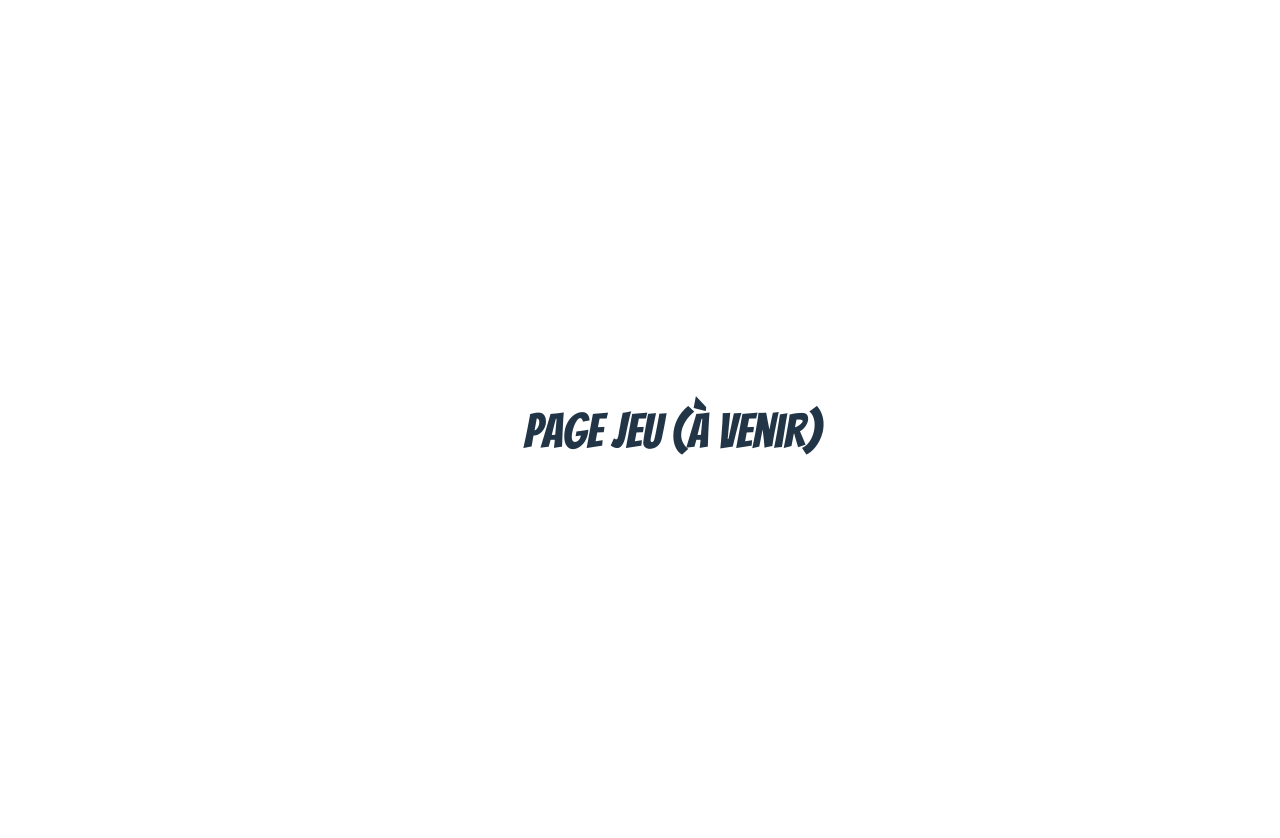
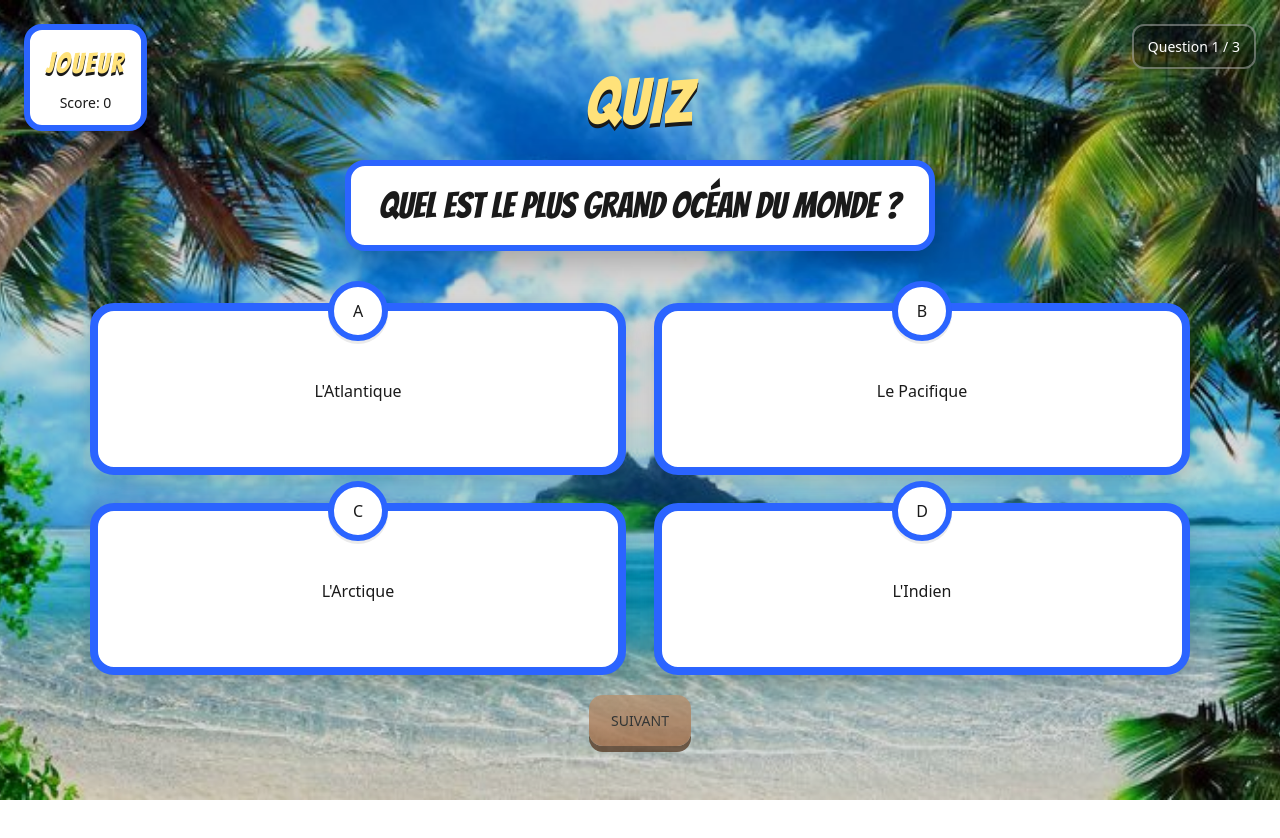
Before and after one commit to claraops/Quizz, a React (Vite) app: page /game in a window 1280 px wide. Shown: the top 838 px of the page. Built offline with nearby package versions, Linux system fonts and the light colour scheme.

Commit message:
close 4: page du quiz

```diff
--- a/src/pages/Game.jsx
+++ b/src/pages/Game.jsx
@@ -1,7 +1,306 @@
+import { useState } from 'react'
+import { useQuiz } from '../context/QuizContext.jsx'
+import beachImg from '../../images/Beach.jpeg'
+
 export default function Game() {
+  const mockQuestions = [
+    {
+      question: 'QUEL EST LE PLUS GRAND OCÉAN DU MONDE ?',
+      choices: ["L'Atlantique", 'Le Pacifique', "L'Arctique", "L'Indien"],
+      correctIndex: 1,
+    },
+    {
+      question: 'COMBIEN Y A-T-IL DE CONTINENTS ?',
+      choices: ['5', '6', '7', '4'],
+      correctIndex: 2,
+    },
+    {
+      question: 'LA TERRE TOURNE AUTOUR...',
+      choices: ['De la Lune', 'Du Soleil', 'De Mars', 'De Vénus'],
+      correctIndex: 1,
+    },
+  ]
+
+  const [qIndex, setQIndex] = useState(0)
+  const current = mockQuestions[qIndex]
+  const total = mockQuestions.length
+  const [selectedIdx, setSelectedIdx] = useState(null)
+  const [score, setScore] = useState(0)
+  const { playerName } = useQuiz()
+
   return (
-    <div style={{ minHeight: '100vh', display: 'grid', placeItems: 'center' }}>
-      <h2 style={{ fontFamily: 'Bangers, system-ui', fontSize: 48 }}>Page Jeu (à venir)</h2>
+    <div style={styles.page}>
+      <div style={styles.overlay}>
+        <div style={styles.container}>
+          <header style={styles.header}>
+            <div style={styles.title}>QUIZ</div>
+            <div style={styles.progress}>Question {qIndex + 1} / {total}</div>
+            <div style={styles.playerBox}>
+              <div style={styles.playerName}>{playerName || 'Joueur'}</div>
+              <div style={styles.playerScore}>Score: {score}</div>
+            </div>
+          </header>
+
+          <section style={styles.questionRow}>
+            <div style={styles.questionCard}>
+              <div style={styles.questionText}>{current.question}</div>
+            </div>
+          </section>
+
+          <section style={styles.answersGrid}>
+            {current.choices.map((label, idx) => {
+              const isSelected = selectedIdx === idx
+              const isCorrect = idx === current.correctIndex
+              const hasAnswered = selectedIdx !== null
+              let cardStyle = { ...styles.answerCard }
+              let badgeStyle = { ...styles.answerBadge }
+              let labelStyle = { ...styles.answerLabel }
+
+              // Forcer la couleur de bordure par défaut (bleu) pour toutes les ardoises
+              cardStyle = { ...cardStyle, borderColor: '#2b64ff' }
+              badgeStyle = { ...badgeStyle, borderColor: '#2b64ff' }
+
+              if (hasAnswered) {
+                if (isCorrect) {
+                  cardStyle = { ...cardStyle, ...styles.answerCorrect }
+                  badgeStyle = { ...badgeStyle, ...styles.badgeCorrect }
+                  labelStyle = { ...labelStyle, ...styles.labelStrong }
+                } else if (isSelected) {
+                  cardStyle = { ...cardStyle, ...styles.answerWrong }
+                  badgeStyle = { ...badgeStyle, ...styles.badgeWrong }
+                }
+              }
+
+              return (
+                <div
+                  key={idx}
+                  role="button"
+                  tabIndex={0}
+                  onClick={() => { if (!hasAnswered) setSelectedIdx(idx) }}
+                  style={{
+                    ...cardStyle,
+                    pointerEvents: hasAnswered ? 'none' : 'auto',
+                  }}
+                >
+                  <span style={badgeStyle}>{String.fromCharCode(65 + idx)}</span>
+                  <span style={labelStyle}>{label}</span>
+                </div>
+              )
+            })}
+          </section>
+
+          <footer style={styles.footer}>
+            <button
+              type="button"
+              style={{ ...styles.nextBtn, ...(selectedIdx === null ? styles.nextBtnDisabled : {}) }}
+              disabled={selectedIdx === null}
+              onClick={() => {
+                if (selectedIdx === current.correctIndex) setScore((s) => s + 1)
+                if (qIndex < total - 1) {
+                  setQIndex((i) => i + 1)
+                  setSelectedIdx(null)
+                } else {
+                  setQIndex(0)
+                  setSelectedIdx(null)
+                  setScore(0)
+                }
+              }}
+            >
+              Suivant
+            </button>
+          </footer>
+        </div>
+      </div>
     </div>
   )
 }
+
+const styles = {
+  page: {
+    position: 'fixed',
+    inset: 0,
+    height: '100dvh',
+    width: '100%',
+    backgroundImage: `url(${beachImg})`,
+    backgroundSize: 'cover',
+    backgroundPosition: 'center',
+    backgroundRepeat: 'no-repeat',
+    display: 'flex',
+  },
+  overlay: {
+    flex: 1,
+    background: 'rgba(0,0,0,0.15)',
+    display: 'flex',
+    alignItems: 'center',
+    justifyContent: 'center',
+    padding: '24px',
+  },
+  container: {
+    width: '100%',
+    maxWidth: '1100px',
+    position: 'relative',
+    display: 'grid',
+    gridTemplateRows: 'auto auto 1fr auto',
+    gap: '20px',
+  },
+  header: {
+    position: 'relative',
+    display: 'flex',
+    alignItems: 'center',
+    justifyContent: 'center',
+  },
+  title: {
+    fontFamily: 'Bangers, system-ui',
+    fontSize: '64px',
+    color: '#ffe27a',
+    textShadow: '0 4px 0 #1a1a1a',
+    letterSpacing: '2px',
+  },
+  progress: {
+    fontFamily: 'Press Start 2P, system-ui',
+    fontSize: '14px',
+    color: '#ffffff',
+    padding: '10px 14px',
+    borderRadius: '12px',
+    background: 'rgba(0,0,0,0.35)',
+    border: '2px solid rgba(255,255,255,0.35)',
+    position: 'fixed',
+    top: 24,
+    right: 24,
+    zIndex: 5
+  },
+  playerBox: {
+    position: 'fixed',
+    top: 24,
+    left: 24,
+    zIndex: 5,
+    display: 'flex',
+    flexDirection: 'column',
+    gap: '8px',
+    padding: '12px 16px',
+    borderRadius: '18px',
+    background: '#ffffff',
+    border: '6px solid #2b64ff',
+    color: '#1a1a1a',
+    boxShadow: '0 10px 30px rgba(0,0,0,0.25)'
+  },
+  playerName: {
+    fontFamily: 'Bangers, system-ui',
+    fontSize: '28px',
+    color: '#ffe27a',
+    textShadow: '0 3px 0 #1a1a1a',
+    letterSpacing: '2px',
+  },
+  playerScore: {
+    fontFamily: 'Press Start 2P, system-ui',
+    fontSize: '14px',
+    color: '#1a1a1a'
+  },
+  questionRow: {
+    display: 'flex',
+    justifyContent: 'center',
+    marginBottom: '20px',
+    marginTop: '-10px',
+  },
+  questionCard: {
+    background: '#ffffff',
+    border: '6px solid #2b64ff',
+    borderRadius: '20px',
+    padding: '20px 28px',
+    color: '#1a1a1a',
+    maxWidth: '720px',
+    boxShadow: '0 10px 30px rgba(0,0,0,0.25)'
+  },
+  questionText: {
+    fontFamily: 'Bangers, system-ui',
+    fontSize: '36px',
+    lineHeight: 1.1,
+    textAlign: 'left',
+  },
+  answersGrid: {
+    display: 'grid',
+    gridTemplateColumns: '1fr 1fr',
+    columnGap: '28px',
+    rowGap: '28px',
+    marginTop: '12px',
+  },
+  answerCard: {
+    position: 'relative',
+    display: 'flex',
+    alignItems: 'center',
+    justifyContent: 'center',
+    textAlign: 'center',
+    padding: '32px 24px 28px',
+    background: '#ffffff',
+    border: '8px solid #2b64ff',
+    borderRadius: '24px',
+    color: '#1a1a1a',
+    cursor: 'pointer',
+    transition: 'transform 0.06s ease-out, box-shadow 0.2s ease',
+    boxShadow: '0 8px 24px rgba(0,0,0,0.15)',
+    minHeight: '96px',
+    outline: 'none'
+  },
+  answerSelected: {
+    boxShadow: '0 0 0 4px rgba(255,154,60,0.8) inset, 0 8px 24px rgba(0,0,0,0.25)'
+  },
+  answerCorrect: {
+    borderColor: '#1ac05e',
+    boxShadow: '0 0 0 4px rgba(26,192,94,0.6) inset, 0 8px 24px rgba(0,0,0,0.25)'
+  },
+  answerWrong: {
+    borderColor: '#ff3b30',
+    boxShadow: '0 0 0 4px rgba(255,59,48,0.5) inset, 0 8px 24px rgba(0,0,0,0.25)'
+  },
+  answerBadge: {
+    fontFamily: 'Press Start 2P, system-ui',
+    fontSize: '16px',
+    color: '#1a1a1a',
+    background: '#ffffff',
+    border: '6px solid #2b64ff',
+    borderRadius: '999px',
+    width: '48px',
+    height: '48px',
+    display: 'grid',
+    placeItems: 'center',
+    position: 'absolute',
+    top: '-30px',
+    left: '50%',
+    transform: 'translateX(-50%)',
+    boxShadow: '0 3px 0 rgba(0,0,0,0.08)'
+  },
+  badgeCorrect: {
+    borderColor: '#1ac05e',
+  },
+  badgeWrong: {
+    borderColor: '#ff3b30',
+  },
+  answerLabel: {
+    fontFamily: 'Press Start 2P, system-ui',
+    fontSize: '16px',
+  },
+  labelStrong: {
+    fontWeight: 700,
+  },
+  footer: {
+    display: 'flex',
+    justifyContent: 'center',
+  },
+  nextBtn: {
+    padding: '16px 22px',
+    borderRadius: '14px',
+    border: 0,
+    background: 'linear-gradient(180deg, #ff9a3c 0%, #ff6a00 100%)',
+    color: '#1a1a1a',
+    fontFamily: 'Press Start 2P, system-ui',
+    fontSize: '14px',
+    textTransform: 'uppercase',
+    cursor: 'pointer',
+    boxShadow: '0 6px 0 #8c3d00',
+  },
+  nextBtnDisabled: {
+    filter: 'grayscale(0.6) brightness(0.9)',
+    cursor: 'not-allowed',
+    opacity: 0.8
+  }
+}
```
